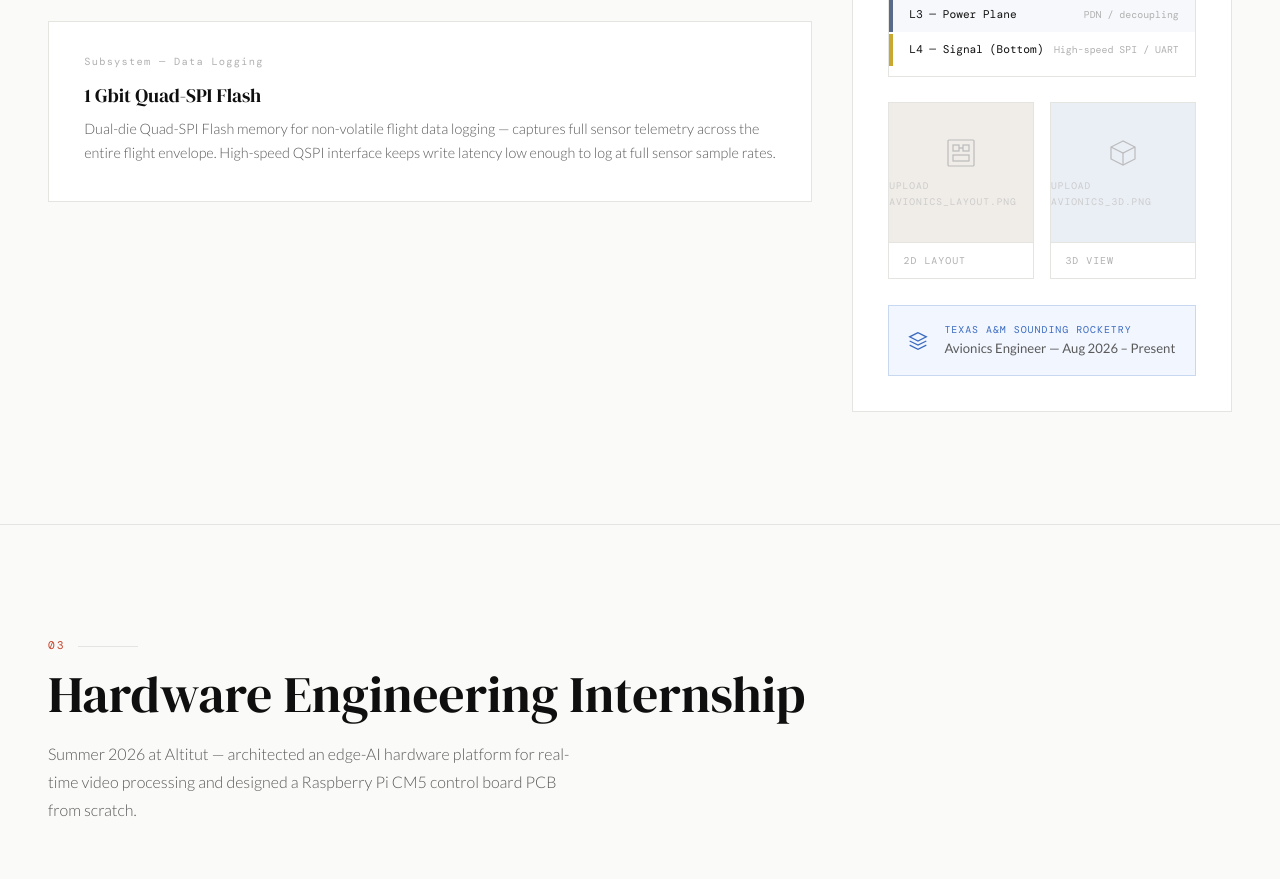
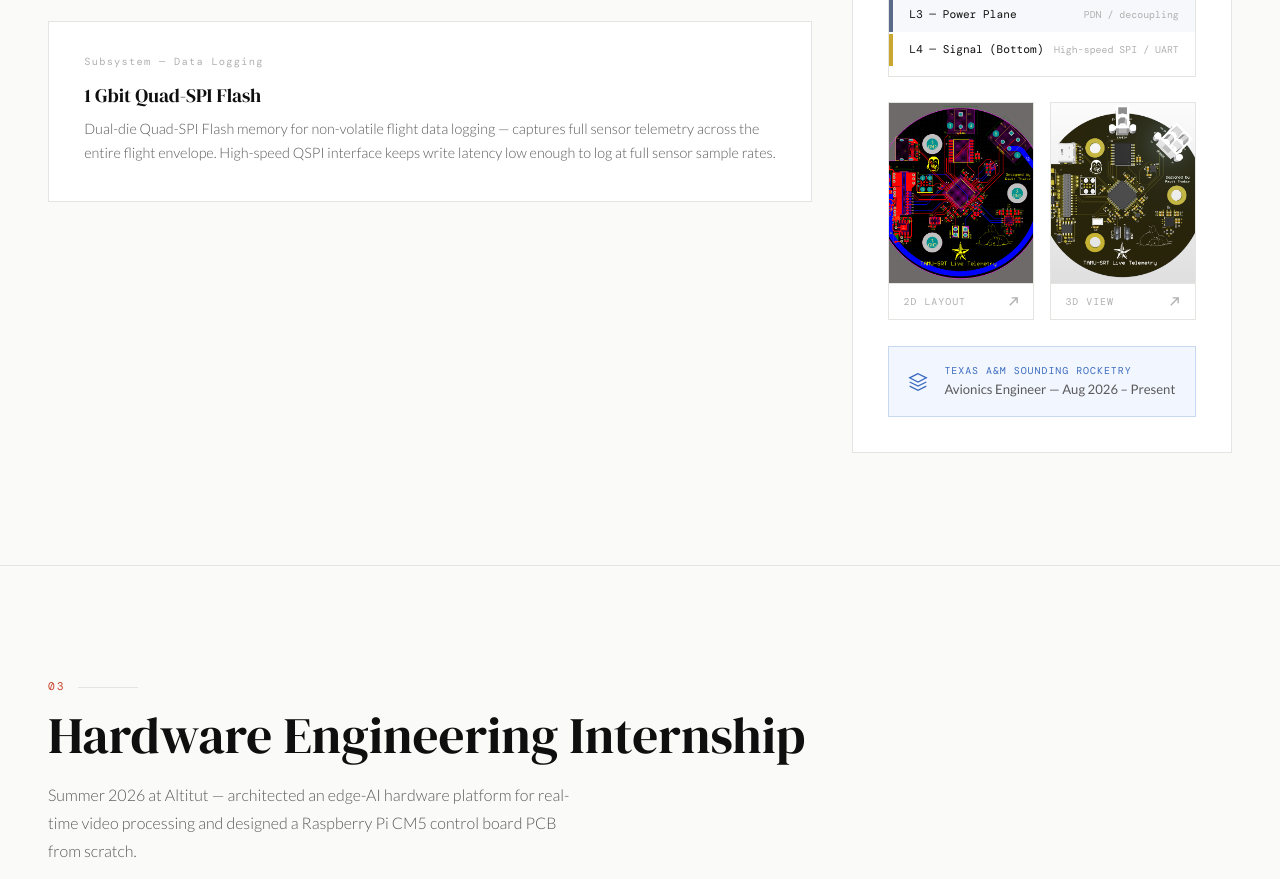
Before and after one commit to pavit-thakur/pavit-thakur.github.io, a plain HTML site: page index.html in a window 1280 px wide. Shown: the part 2873-3752 px from the top of the page. Drawn offline with nearby package versions, Linux system fonts and the light colour scheme; a web font is replaced by a local one.

Commit message:
Add files via upload

```diff
--- a/index.html
+++ b/index.html
@@ -385,23 +385,23 @@
 
         <div style="display: grid; grid-template-columns: 1fr 1fr; gap: 1rem; margin-bottom: 1.6rem;">
           <!-- Layout screenshot -->
-          <div onclick="openHackPhoto('avionics_layout.png', 'Avionics PCB — 2D Layout')" style="cursor:pointer; border: 1px solid var(--rule); overflow: hidden; transition: box-shadow 0.2s;" class="card" onmouseover="this.style.boxShadow='0 4px 20px rgba(0,0,0,0.08)'" onmouseout="this.style.boxShadow='none'">
-            <div style="height: 140px; background: #f0ede8; display: flex; flex-direction: column; align-items: center; justify-content: center; gap: 0.6rem; border-bottom: 1px solid var(--rule);">
-              <svg width="32" height="32" viewBox="0 0 32 32" fill="none" stroke="#bbb" stroke-width="1.2"><rect x="3" y="3" width="26" height="26" rx="1"/><rect x="8" y="8" width="6" height="6"/><rect x="18" y="8" width="6" height="6"/><rect x="8" y="18" width="16" height="6"/><line x1="14" y1="11" x2="18" y2="11"/></svg>
-              <p style="font-family: var(--mono); font-size: 0.6rem; letter-spacing: 0.1em; text-transform: uppercase; color: #ccc;">Upload avionics_layout.png</p>
+          <div style="border: 1px solid var(--rule); overflow: hidden;">
+            <div style="cursor:pointer;" onclick="openHackPhoto('avionics_layout.png', 'Avionics PCB — 2D Layout')">
+              <img src="avionics_layout.png" alt="Avionics PCB 2D Layout" style="width:100%; height:180px; object-fit:cover; display:block; transition: transform 0.3s;" onmouseover="this.style.transform='scale(1.03)'" onmouseout="this.style.transform='scale(1)'">
             </div>
-            <div style="padding: 0.6rem 0.9rem;">
+            <div style="padding: 0.6rem 0.9rem; border-top: 1px solid var(--rule); display:flex; align-items:center; justify-content:space-between;">
               <p style="font-family: var(--mono); font-size: 0.62rem; letter-spacing: 0.1em; text-transform: uppercase; color: var(--ink-faint);">2D Layout</p>
+              <svg width="11" height="11" viewBox="0 0 12 12" fill="none" stroke="var(--ink-faint)" stroke-width="1.5"><path d="M2 10L10 2M4 2h6v6"/></svg>
             </div>
           </div>
           <!-- 3D screenshot -->
-          <div onclick="openHackPhoto('avionics_3d.png', 'Avionics PCB — 3D View')" style="cursor:pointer; border: 1px solid var(--rule); overflow: hidden; transition: box-shadow 0.2s;" class="card" onmouseover="this.style.boxShadow='0 4px 20px rgba(0,0,0,0.08)'" onmouseout="this.style.boxShadow='none'">
-            <div style="height: 140px; background: #eaeef5; display: flex; flex-direction: column; align-items: center; justify-content: center; gap: 0.6rem; border-bottom: 1px solid var(--rule);">
-              <svg width="32" height="32" viewBox="0 0 32 32" fill="none" stroke="#bbb" stroke-width="1.2"><path d="M16 4L4 10v12l12 6 12-6V10L16 4z"/><path d="M4 10l12 6 12-6"/><line x1="16" y1="16" x2="16" y2="28"/></svg>
-              <p style="font-family: var(--mono); font-size: 0.6rem; letter-spacing: 0.1em; text-transform: uppercase; color: #ccc;">Upload avionics_3d.png</p>
+          <div style="border: 1px solid var(--rule); overflow: hidden;">
+            <div style="cursor:pointer;" onclick="openHackPhoto('avionics_3d.png', 'Avionics PCB — 3D View')">
+              <img src="avionics_3d.png" alt="Avionics PCB 3D View" style="width:100%; height:180px; object-fit:cover; display:block; transition: transform 0.3s;" onmouseover="this.style.transform='scale(1.03)'" onmouseout="this.style.transform='scale(1)'">
             </div>
-            <div style="padding: 0.6rem 0.9rem;">
+            <div style="padding: 0.6rem 0.9rem; border-top: 1px solid var(--rule); display:flex; align-items:center; justify-content:space-between;">
               <p style="font-family: var(--mono); font-size: 0.62rem; letter-spacing: 0.1em; text-transform: uppercase; color: var(--ink-faint);">3D View</p>
+              <svg width="11" height="11" viewBox="0 0 12 12" fill="none" stroke="var(--ink-faint)" stroke-width="1.5"><path d="M2 10L10 2M4 2h6v6"/></svg>
             </div>
           </div>
         </div>
```
